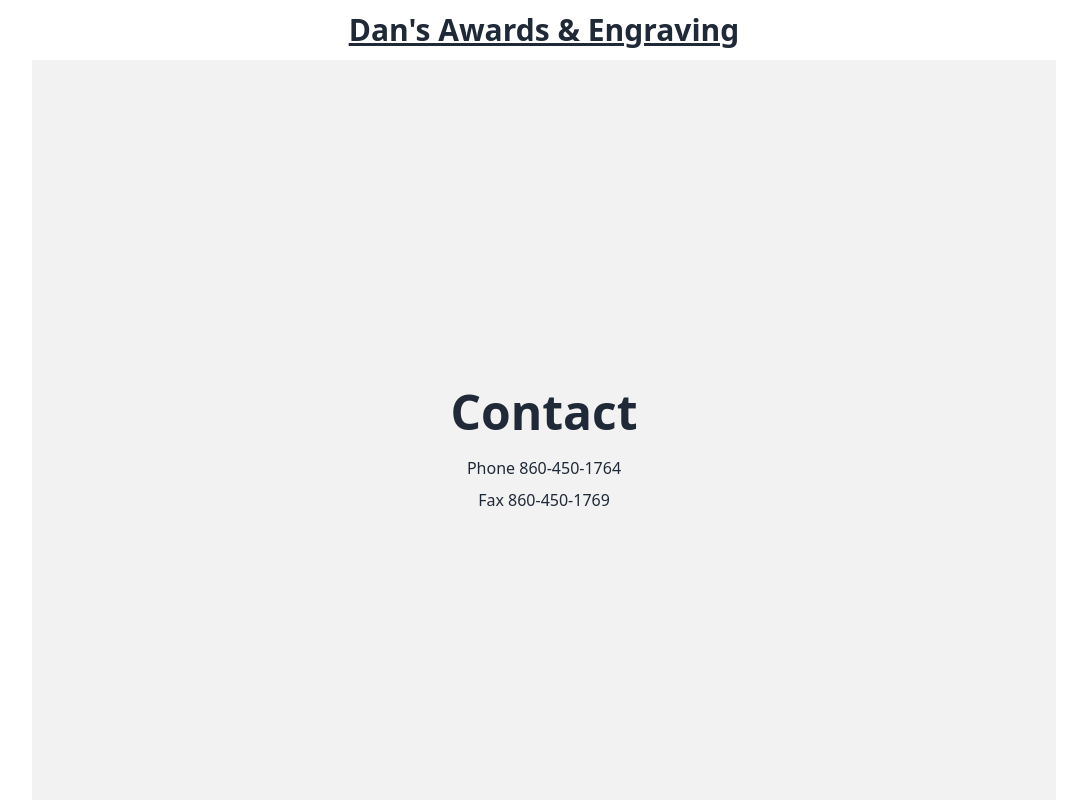
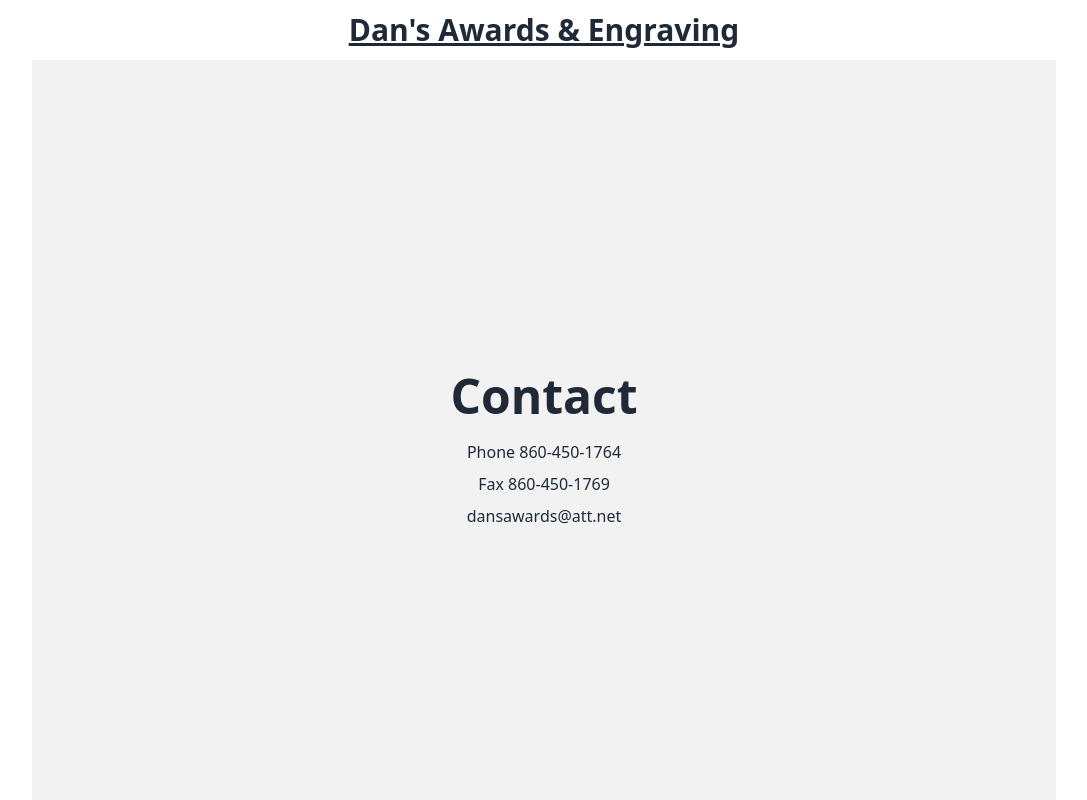
Before and after one commit to BryonVerdone/dans-awards, a Next.js app: page /Contact in a window 1280 px wide. Shown: the top 800 px of the page, without its empty margins (96-1183 px from the left). Built offline with nearby package versions, Linux system fonts and the light colour scheme.

Commit message:
added email

```diff
--- a/pages/Contact.js
+++ b/pages/Contact.js
@@ -14,6 +14,7 @@
           <ul className='my-5 flex flex-col gap-2'>
             <li>Phone 860-450-1764 </li>
             <li>Fax 860-450-1769</li>
+            <li>dansawards@att.net</li>
           </ul>
           {/* <button className='btn btn-primary'>Get Started</button> */}
           {/* <a
```
